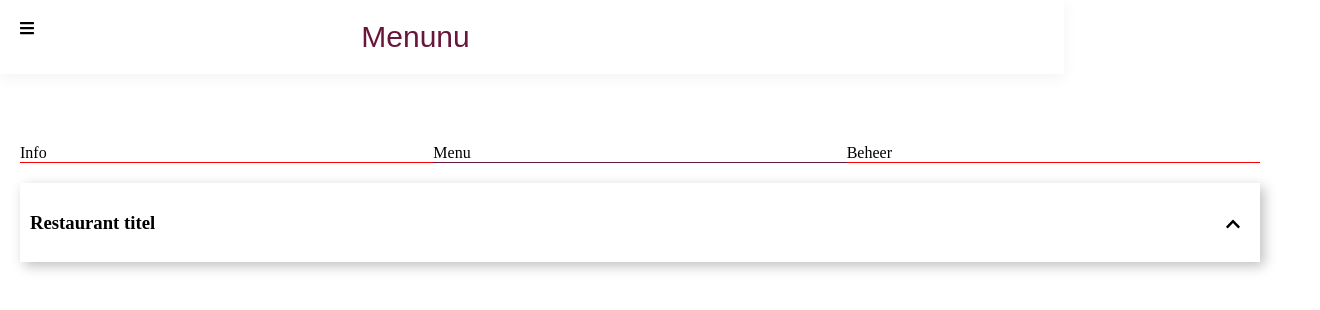
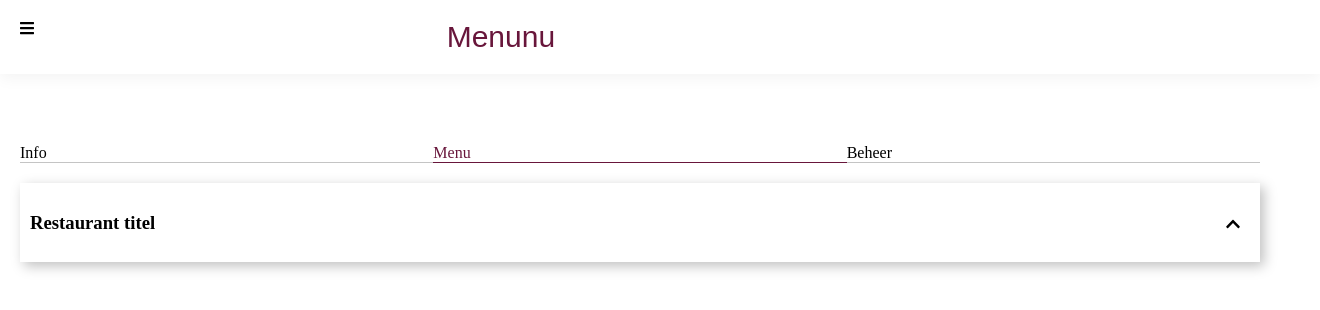
Before and after one commit to jaspervriends/medialab-2-menunu, a React (Create React App) app in the folder frontend/: page /restaurant in a window 1280 px wide. Shown: the top 310 px of the page, 1320 px wide, since content can reach past the window. Built offline with nearby package versions, Linux system fonts and the light colour scheme; a web font is replaced by a local one.

Commit message:
Change small styling

```diff
--- a/frontend/src/components/Header/header.scss
+++ b/frontend/src/components/Header/header.scss
@@ -1,7 +1,6 @@
 @import '../../app.scss';
 
 .header {
-  max-width: 1024px;
   width: 100%;
   display: flex;
   justify-content: center;
@@ -11,7 +10,6 @@
 
 .header__button {
   flex:1;
-  // transform: scale(1.5);
 }
 
 .header__title {
--- a/frontend/src/components/Tabmenu/tabmenu.scss
+++ b/frontend/src/components/Tabmenu/tabmenu.scss
@@ -1,12 +1,15 @@
+@import '../../app.scss';
+
 .tabmenu {
     display: flex;
 
     &__item {
-        flex-basis: percentage(1/3);
-        border-bottom: solid 1px red;
+        flex: 1;
+        border-bottom: solid 1px $second-color;
     }
 
     .selected {
-        border-bottom: solid 1px #68163B;
+        color: $primary-color;
+        border-bottom: solid 1px $primary-color;
     }
 }
```
